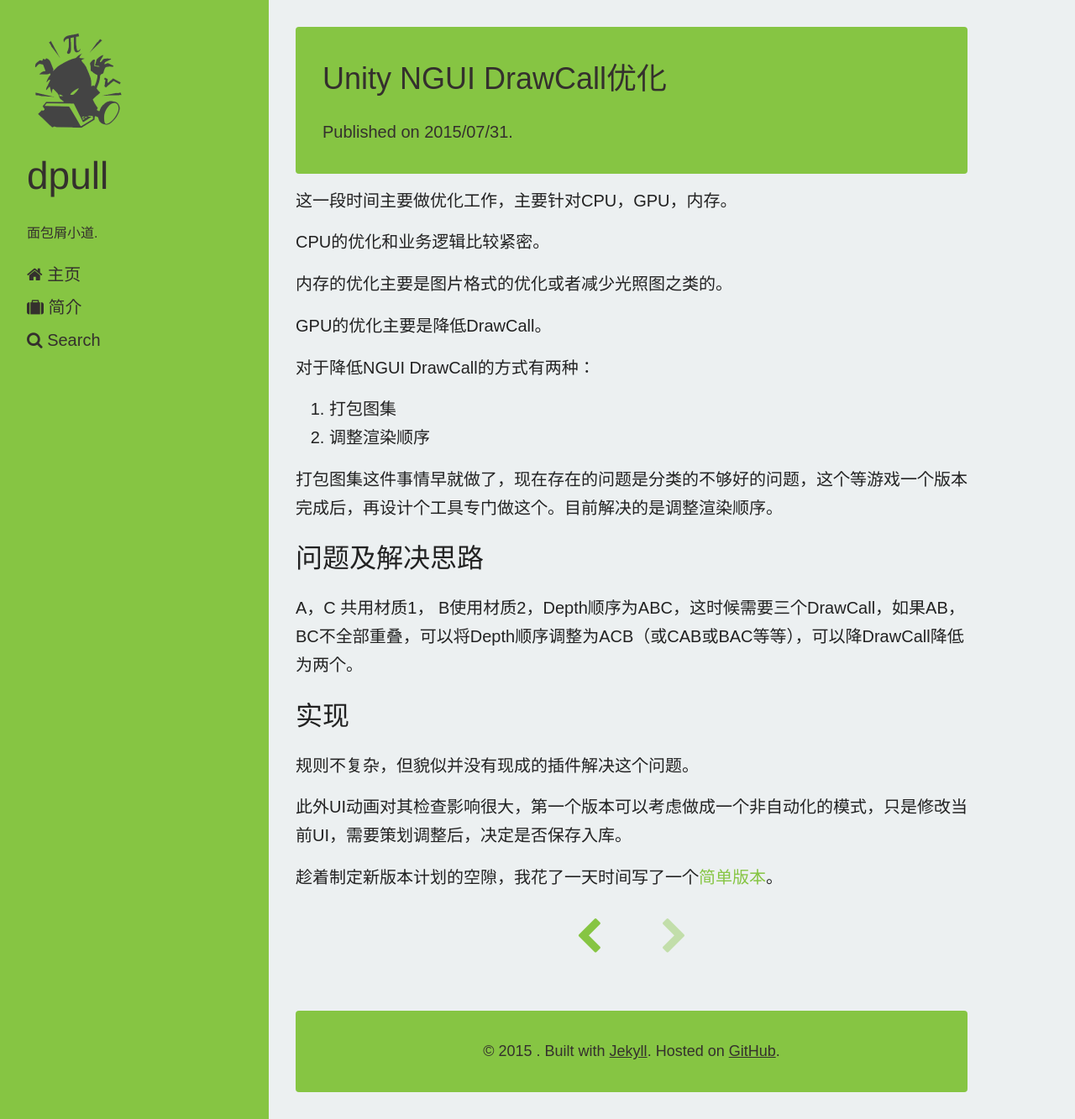
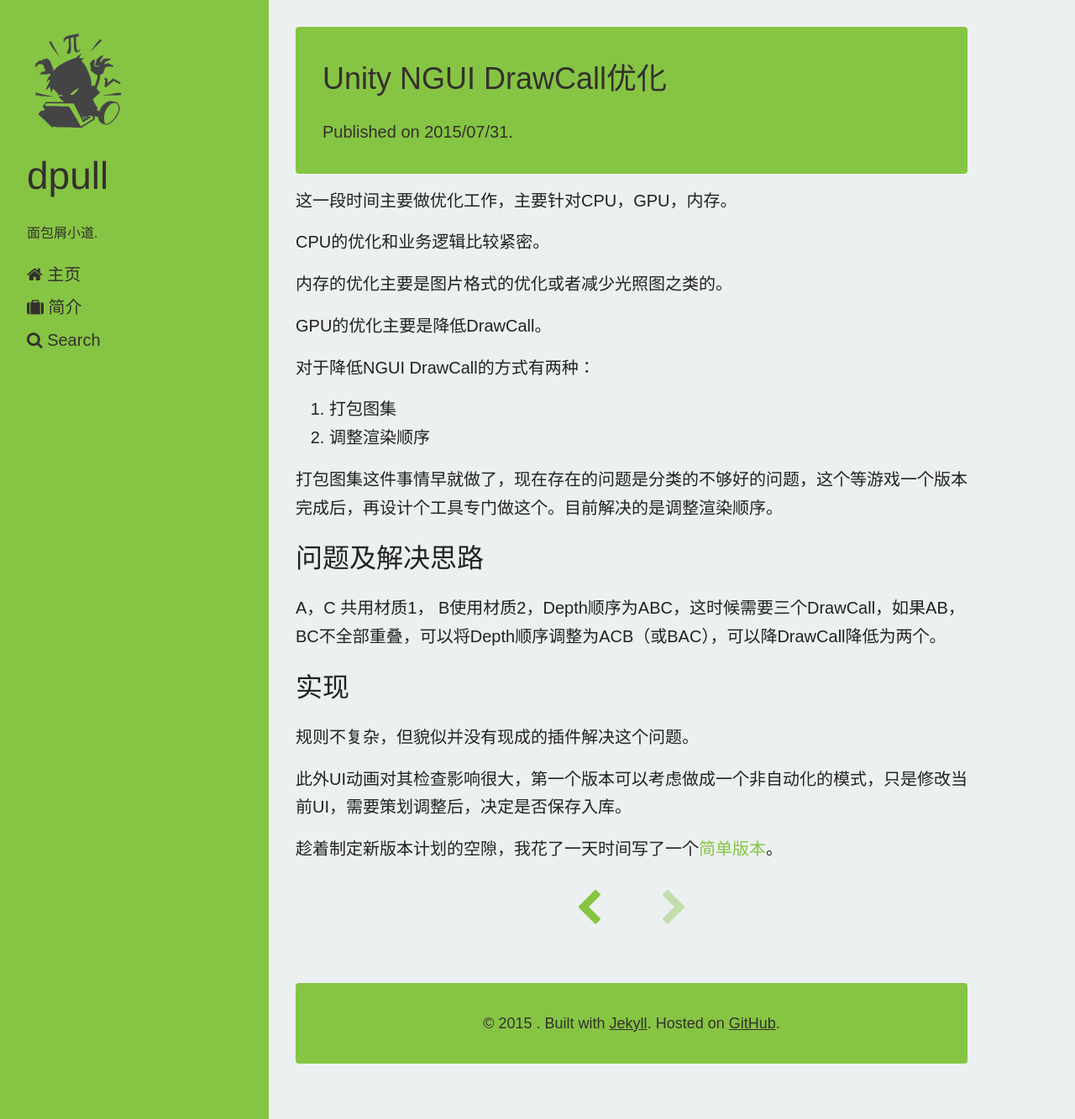
Before and after one commit to dpull/dpull.github.io, a Jekyll site: the page built from _posts/program/2015-07-31-unity_ngui_drawcall_optimize.md, in a window 1280 px wide and 1333 px high. Shown: the whole window at 84% size. Built offline with Jekyll 4.4.1, drawn with Linux system fonts in a browser that asks for light colours; nearby versions of some CDN libraries; Markdown is read by kramdown in place of the engine named in the settings; comment, search, counter and statistics services are not loaded.

Commit message:
错误修复

```diff
--- a/_posts/program/2015-07-31-unity_ngui_drawcall_optimize.md
+++ b/_posts/program/2015-07-31-unity_ngui_drawcall_optimize.md
@@ -21,7 +21,7 @@
 打包图集这件事情早就做了，现在存在的问题是分类的不够好的问题，这个等游戏一个版本完成后，再设计个工具专门做这个。目前解决的是调整渲染顺序。
 
 ## 问题及解决思路 ##
-A，C 共用材质1， B使用材质2，Depth顺序为ABC，这时候需要三个DrawCall，如果AB，BC不全部重叠，可以将Depth顺序调整为ACB（或CAB或BAC等等），可以降DrawCall降低为两个。
+A，C 共用材质1， B使用材质2，Depth顺序为ABC，这时候需要三个DrawCall，如果AB，BC不全部重叠，可以将Depth顺序调整为ACB（或BAC），可以降DrawCall降低为两个。
 
 ## 实现 ##
 规则不复杂，但貌似并没有现成的插件解决这个问题。
```
